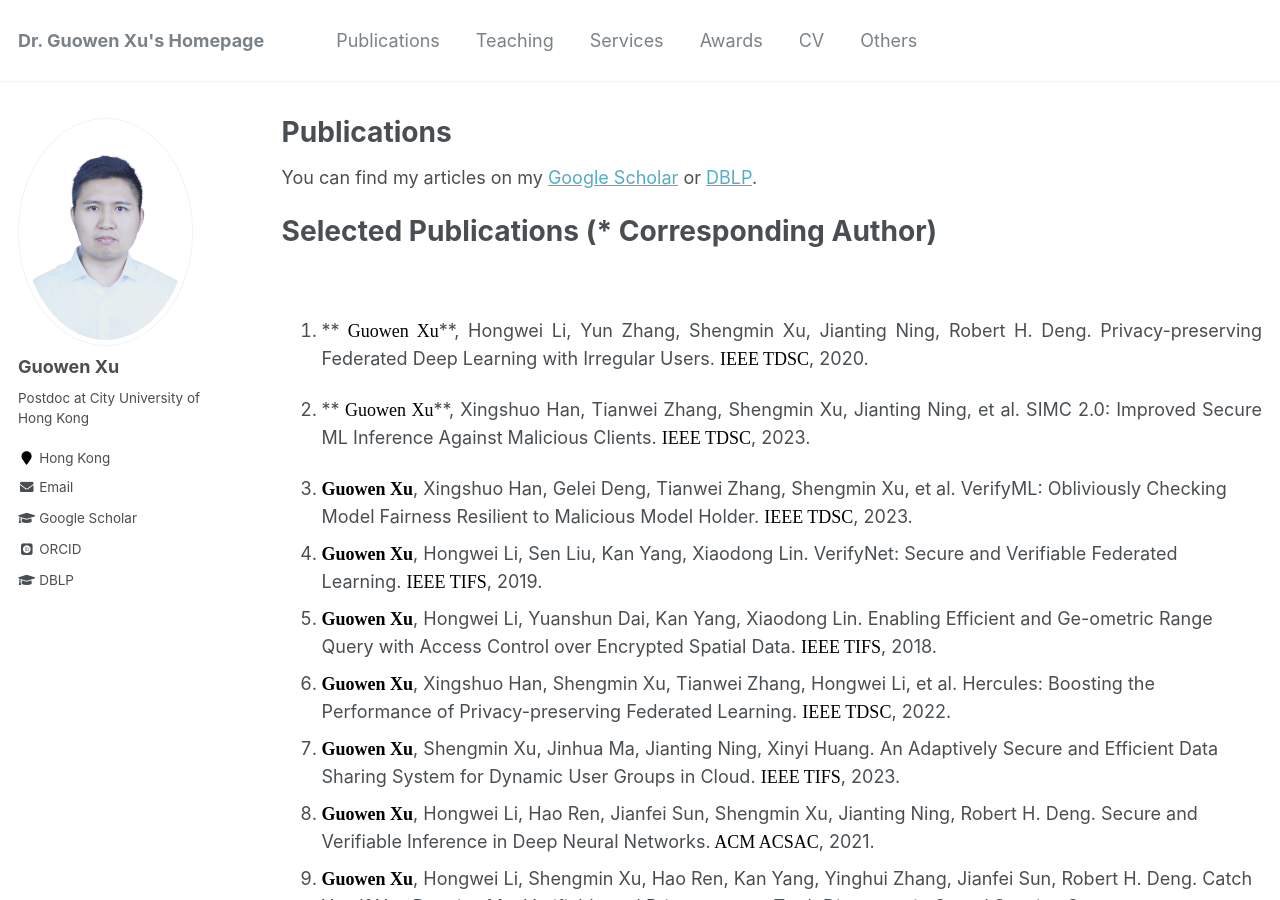
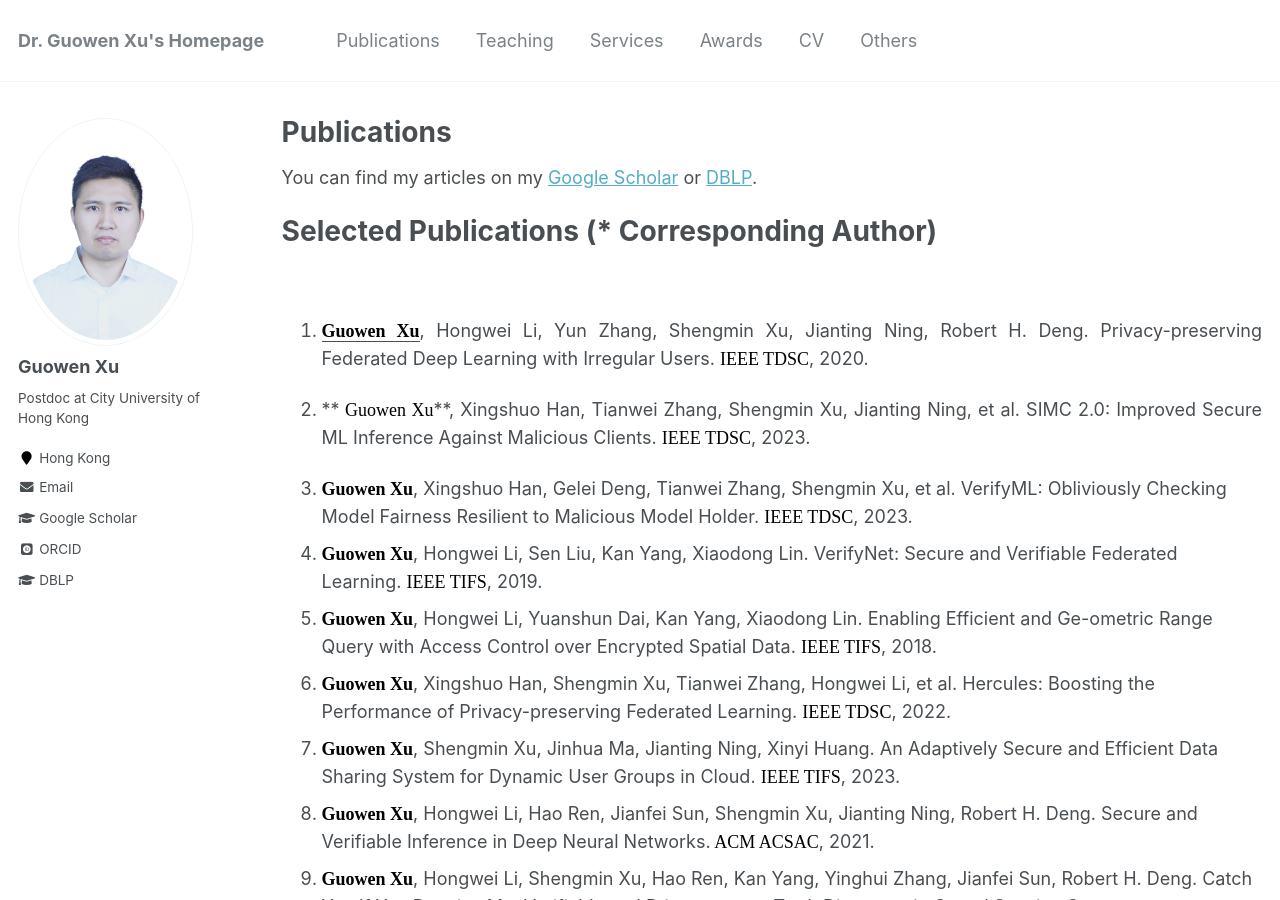
Before and after one commit to Guowen-xu/guowen-xu.github.io, a Jekyll site: the page built from _pages/publications.md, in a window 1280 px wide and 900 px high. Built offline with Jekyll 4.4.1, drawn with Linux system fonts in a browser that asks for light colours; some web fonts are replaced.

Commit message:
Update publications.md

```diff
--- a/_pages/publications.md
+++ b/_pages/publications.md
@@ -14,7 +14,7 @@ You can find my articles on my [Google Scholar](https://scholar.google.com.hk/ci
 
 
 
-1. <p align="justify"> **<font face="Times New Roman" color=black size=4> Guowen Xu</font>**,  Hongwei Li, Yun Zhang, Shengmin Xu, Jianting Ning, Robert H. Deng. Privacy-preserving Federated Deep Learning with Irregular Users. <font face="Times New Roman" color=black size=4> IEEE TDSC</font>, 2020.</p>
+1. <p align="justify"> <u><b><font face="Times New Roman" color=black size=4> Guowen Xu</font></b></u>,  Hongwei Li, Yun Zhang, Shengmin Xu, Jianting Ning, Robert H. Deng. Privacy-preserving Federated Deep Learning with Irregular Users. <font face="Times New Roman" color=black size=4> IEEE TDSC</font>, 2020.</p>
 2. <p align="justify"> **<font face="Times New Roman" color=black size=4> Guowen Xu</font>**, Xingshuo Han, Tianwei Zhang, Shengmin Xu, Jianting Ning, et al. SIMC 2.0: Improved Secure ML Inference Against Malicious Clients. <font face="Times New Roman" color=black size=4> IEEE TDSC</font>, 2023.</p>
 3. **<font face="Times New Roman" color=black size=4> Guowen Xu</font>**, Xingshuo Han, Gelei Deng, Tianwei Zhang, Shengmin Xu, et al. VerifyML: Obliviously Checking Model Fairness Resilient to Malicious Model Holder. <font face="Times New Roman" color=black size=4> IEEE TDSC</font>, 2023.
 4. **<font face="Times New Roman" color=black size=4> Guowen Xu</font>**, Hongwei Li, Sen Liu, Kan Yang, Xiaodong Lin. VerifyNet: Secure and Verifiable Federated Learning. <font face="Times New Roman" color=black size=4> IEEE TIFS</font>, 2019.
```
